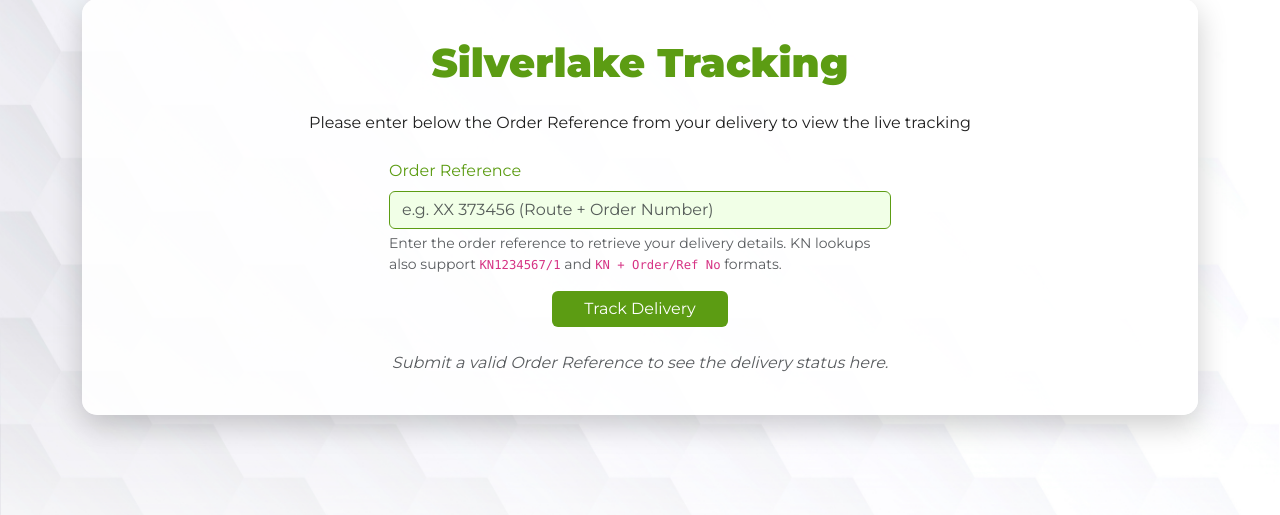
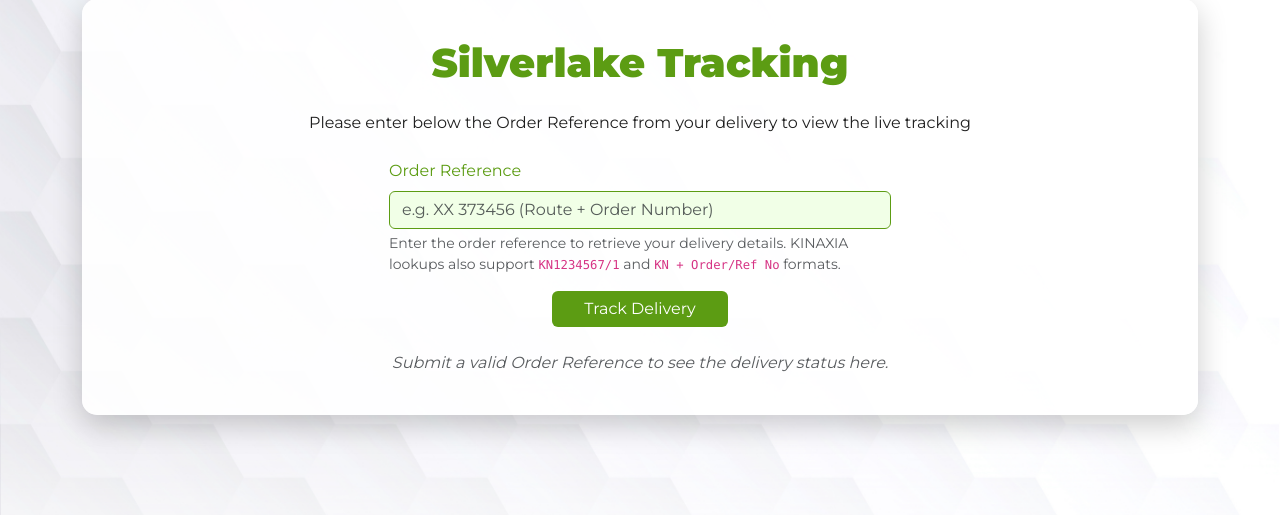
Before and after one commit to Silverlake-nacho/silverlake.tracking, a Flask app: page / in a window 1280 px wide. Shown: the part 135-650 px from the top of the page. Run offline with Flask 3, Linux system fonts and the light colour scheme.

Commit message:
Update index.html

```diff
--- a/templates/index.html
+++ b/templates/index.html
@@ -160,7 +160,7 @@
           <div class="col-12 col-md-6">
             <label for="order_reference" class="form-label">Order Reference</label>
             <input type="text" class="form-control" id="order_reference" name="order_reference" placeholder="e.g. XX 373456 (Route + Order Number)" value="{{ form_order_reference }}">
-            <div class="form-text">Enter the order reference to retrieve your delivery details. KN lookups also support <code>KN1234567/1</code> and <code>KN + Order/Ref No</code> formats.</div>
+            <div class="form-text">Enter the order reference to retrieve your delivery details. KINAXIA lookups also support <code>KN1234567/1</code> and <code>KN + Order/Ref No</code> formats.</div>
           </div>
           <div class="col-12 d-flex justify-content-center">
             <button type="submit" class="btn btn-success btn-track">Track Delivery</button>
```
